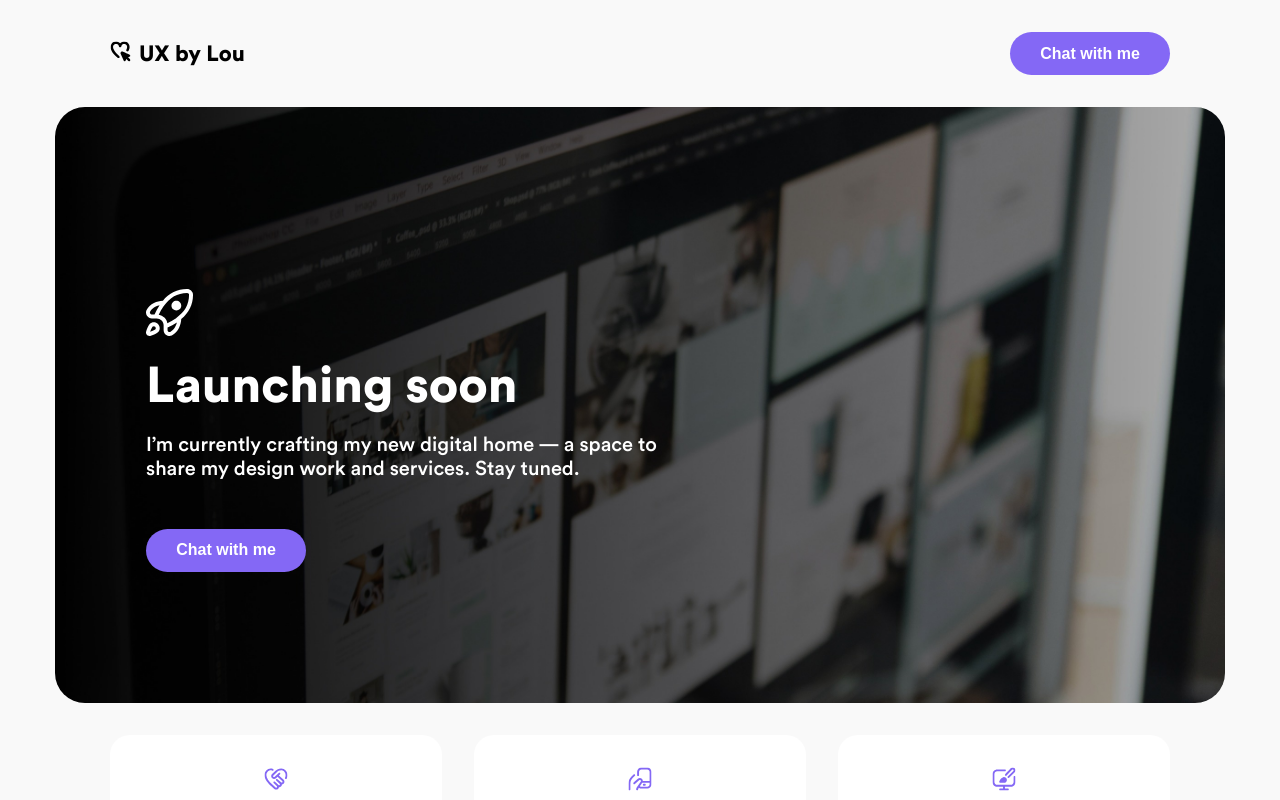
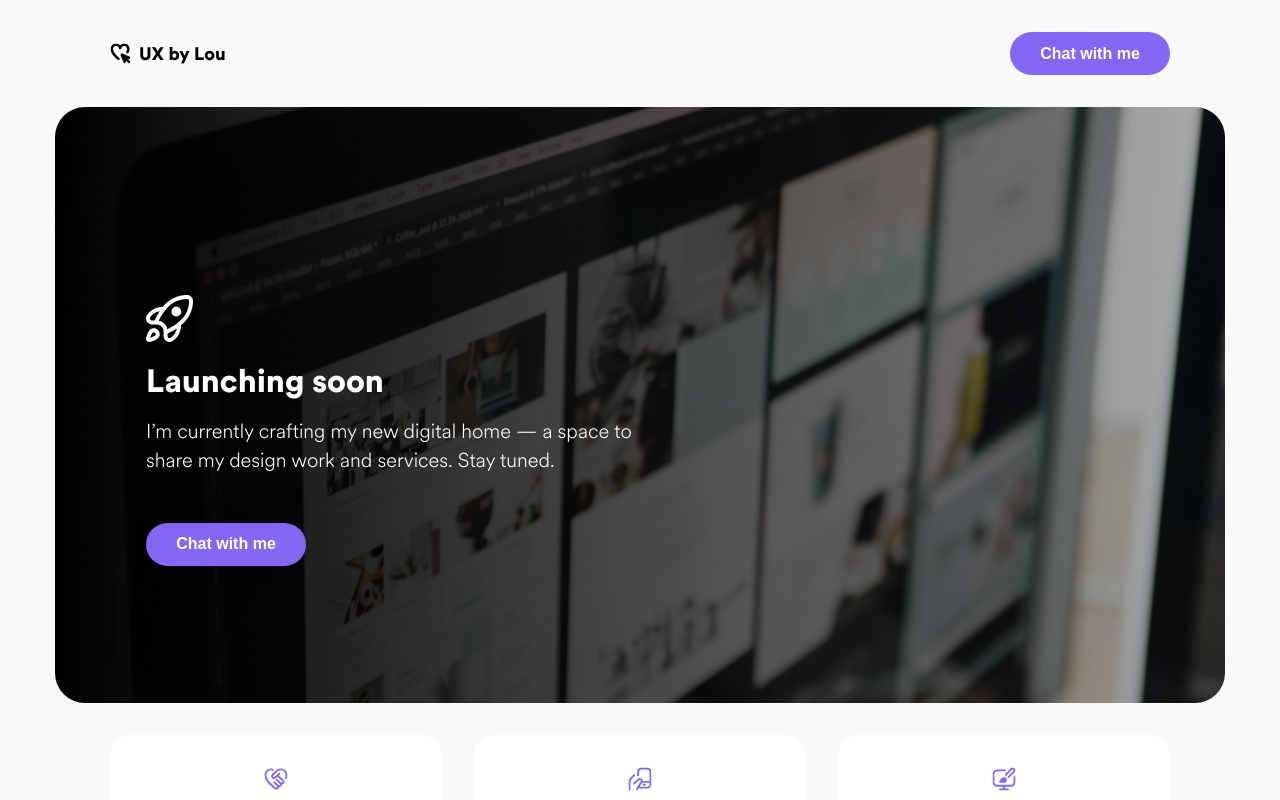
Before and after one commit to Janine-Codes/ux-lou, a Next.js app: page / in a window 1280 px wide. Shown: the top 800 px of the page. Built offline with nearby package versions, Linux system fonts and the light colour scheme.

Commit message:
fixing fonts, add mailto

```diff
--- a/src/app/components/pre-launch/PreLaunchHeader.js
+++ b/src/app/components/pre-launch/PreLaunchHeader.js
@@ -14,7 +14,7 @@ export default function PreLaunchHeader() {
               alt="Lou's Logo"
               className={styles.logo}
             />
-            <span>UX by Lou</span>
+            <span className={styles.headerSpan}>UX by Lou</span>
           </div>
           <div>
             <Button label="Chat with me" />
--- a/src/app/components/pre-launch/preLaunchHeader.module.css
+++ b/src/app/components/pre-launch/preLaunchHeader.module.css
@@ -12,11 +12,17 @@
   gap: var(--extra-small-spacing);
   font-size: 22px;
   font-weight: var(--font-weight-extra-bold);
+  align-items: center;
 }
 
 .logo {
   width: 21px;
   height: 21px;
+}
+
+.headerSpan {
+  font-size: var(--font-sm);
+  font-weight: var(--font-weight-extra-bold);
 }
 
 @media only screen and (max-width: 750px) {
--- a/src/app/components/pre-launch/preLaunchPage.module.css
+++ b/src/app/components/pre-launch/preLaunchPage.module.css
@@ -24,13 +24,14 @@
 }
 
 .title {
-  font-size: 50px;
+  font-size: var(--font-extra-large);
   font-weight: var(--font-weight-extra-bold);
 }
 
 .subtitle {
   font-size: var(--font-medium);
   font-weight: var(--font-weight-regular);
+  font-family: "CircularSpotifyText";
 }
 
 @media only screen and (max-width: 750px) {
--- a/src/app/components/sub-components/button/Button.js
+++ b/src/app/components/sub-components/button/Button.js
@@ -1,12 +1,18 @@
+"use client";
 import styles from "./button.module.css";
 
 export default function Button({ label, variant = "default", onClick }) {
+  const handleClick = () => {
+    window.location.href = "mailto:loubrg@gmail.com";
+    console.log("should open");
+  };
+
   return (
     <button
       className={`${styles.primaryButton} ${
         variant === "secondaryButton" ? styles.secondaryButton : ""
       }`}
-      onClick={onClick}
+      onClick={handleClick}
     >
       {label}
     </button>
--- a/src/app/components/sub-components/button/button.module.css
+++ b/src/app/components/sub-components/button/button.module.css
@@ -13,6 +13,7 @@
   padding-right: 48px;
   border: none;
   width: 307px;
+  cursor: pointer;
 }
 
 .secondaryButton {
@@ -28,6 +29,7 @@
   padding-right: 48px;
   border: none;
   width: 307px;
+  cursor: pointer;
 }
 
 @media only screen and (min-width: 750px) {
--- a/styles/globals.css
+++ b/styles/globals.css
@@ -3,7 +3,6 @@ html {
   margin: 0;
   padding: 0;
   background-color: var(--primary-color);
-  font-family: Arial, sans-serif;
   color: var(--text-dark);
   background-color: var(--ternary-color);
   font-family: "CircularStd", "CircularSpotifyText", sans-serif;
```
